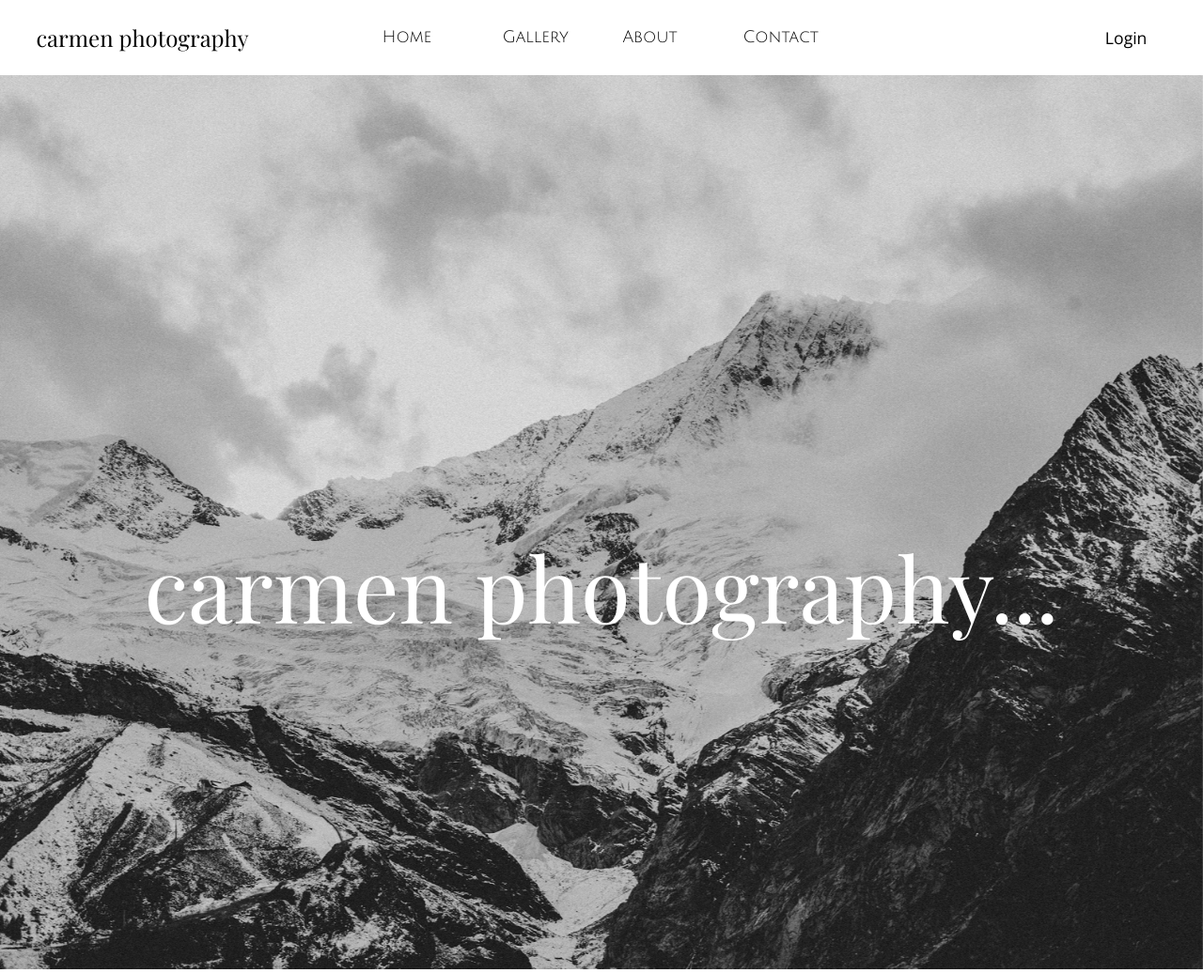
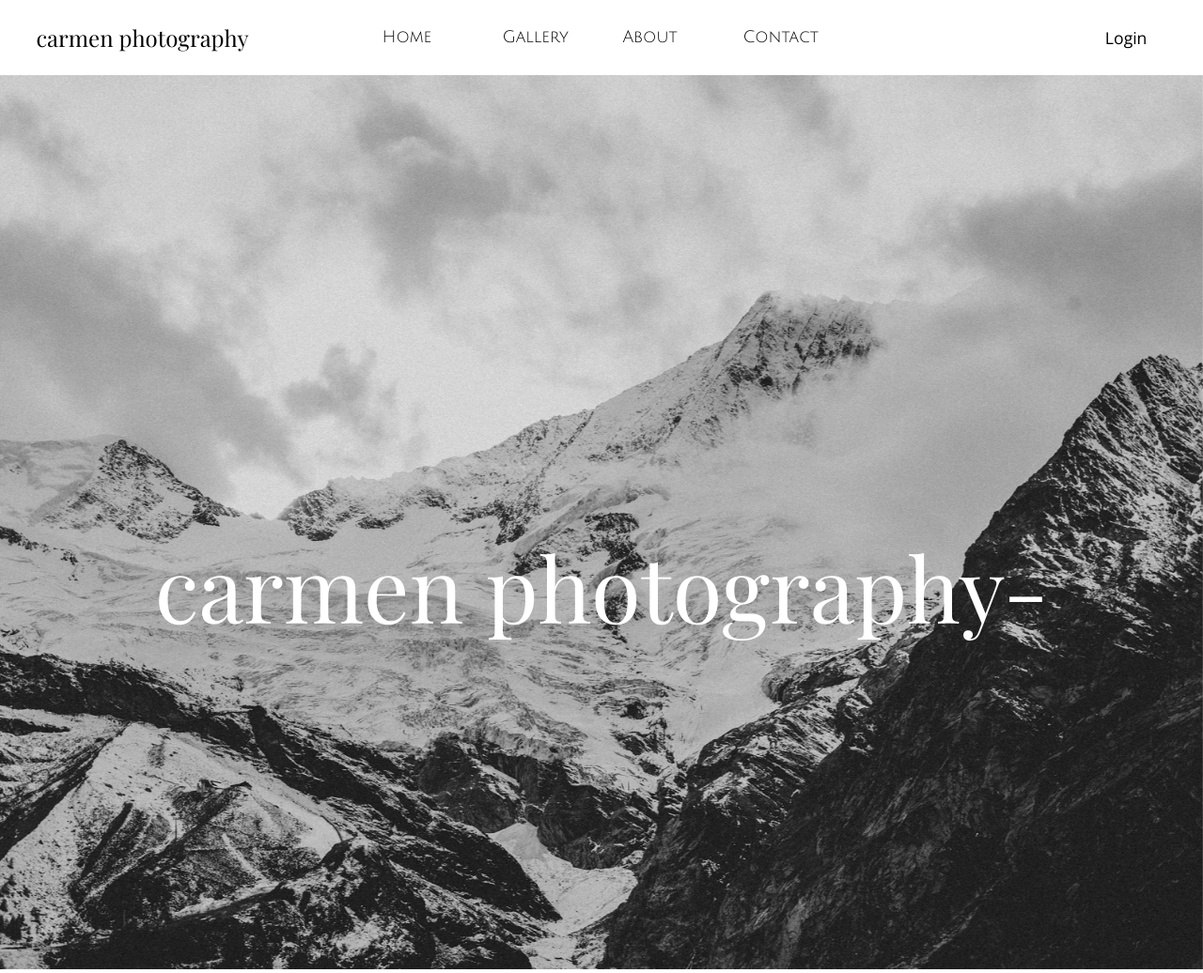
Before and after one commit to StefanBa/carmenphotography, a Flask app: page / in a window 1280 px wide. Shown: the top 1036 px of the page at 94% size. Run offline with Flask 2, Linux system fonts and the light colour scheme; some libraries are stand-ins or nearby versions; some web fonts are replaced.

Commit message:
first hook steps

```diff
--- a/templates/index.html
+++ b/templates/index.html
@@ -1,6 +1,6 @@
 {% extends 'base.html'%} {%block head%} <title>carmen photography - home</title> {%endblock%} {%block body%}
 <div class="home">
-  <div class="title">carmen photography...</div>
+  <div class="title">carmen photography-</div>
   <div class="subtitle"></div>
 </div>
 <!-- <script src="../js/background.js" path="../images/mountain.jpg"></script> -->
```
